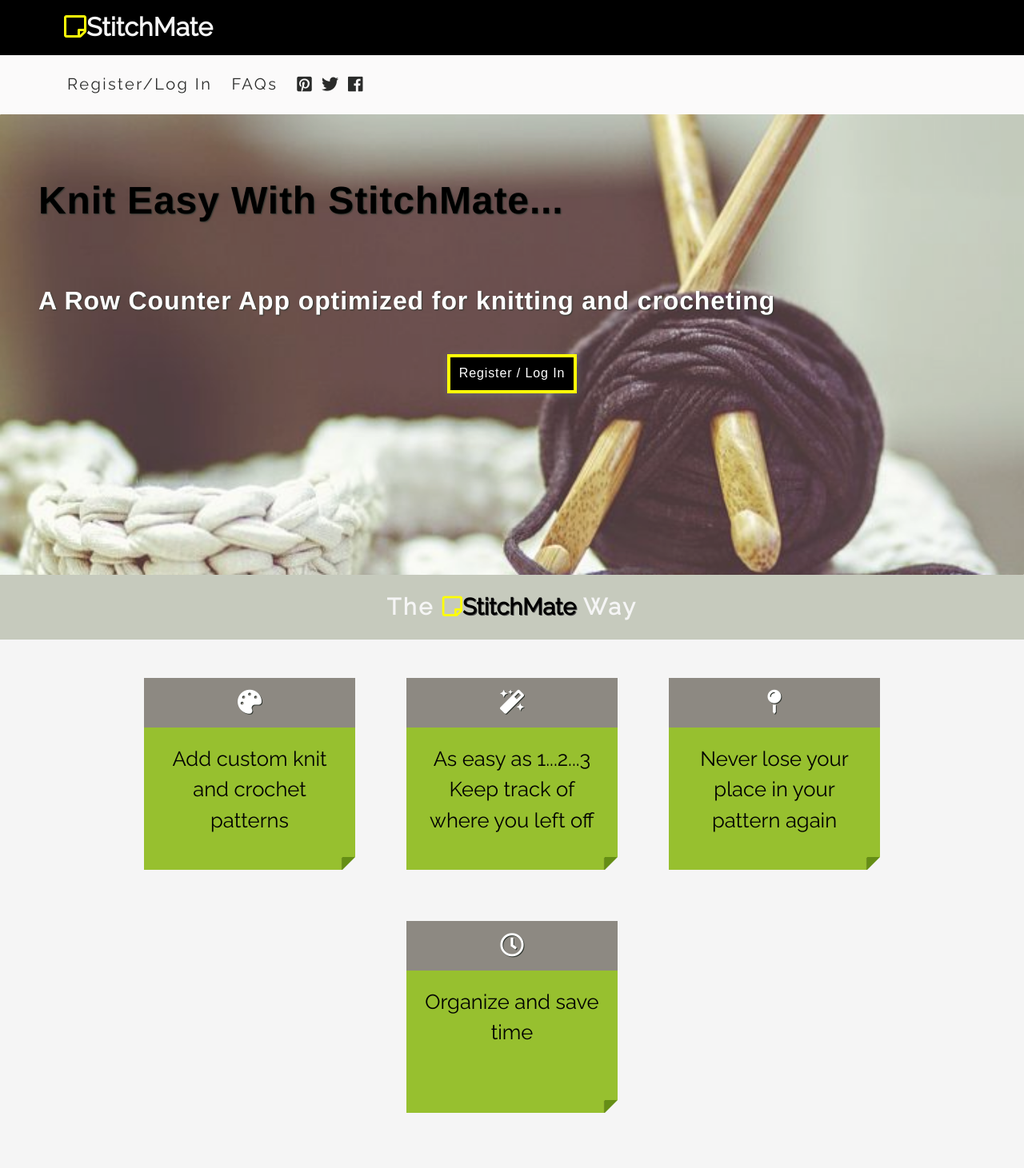
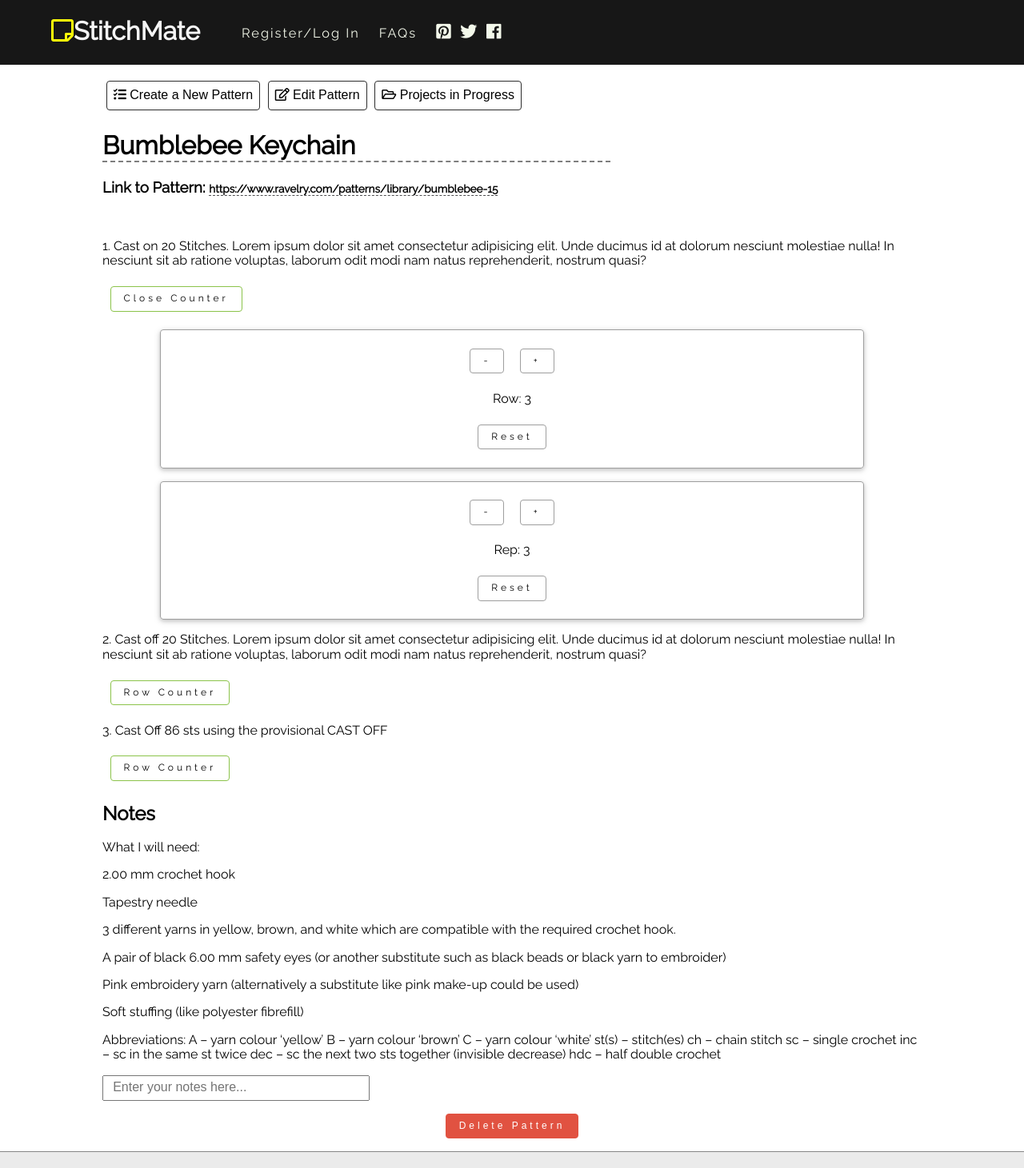
Before and after one commit to TatyCat/stitchmate, a React (Create React App) app: page / in a window 1280 px wide. Shown: the top 1461 px of the page at 80% size. Built offline with nearby package versions, Linux system fonts and the light colour scheme.

Commit message:
compeleted hard coded mock up of pattern page

```diff
--- a/src/App.js
+++ b/src/App.js
@@ -10,11 +10,11 @@
   render() {
     return (
       <>
-        {/* <Nav /> */}
-        <Landing />
+        <Nav />
+        {/* <Landing /> */}
         {/* <LogIn /> */}
         {/* <HomeProfile /> */}
-        {/* <PatternPg /> */}
+        <PatternPg />
         <Footer />
       </>
     )
--- a/src/components/PatternPg.js
+++ b/src/components/PatternPg.js
@@ -4,8 +4,97 @@
   render() {
     return (
       <div>
+        <main id="pattern-pg">
+          <header>
+            <button className="w3-button w3-ripple pattern-nav-button"><a><i className="fas fa-tasks"></i> Create a New Pattern</a></button>
+            <button className="w3-button w3-ripple pattern-nav-button"><a><i className="far fa-edit"></i> Edit Pattern</a></button>
+            <button className="w3-button w3-ripple pattern-nav-button"><a><i className="far fa-folder-open"></i> Projects in Progress</a></button>
 
-      </div>
+          </header>
+
+          <h1 className="pattern-name stitchBorder">Bumblebee Keychain</h1>
+          <h3>Link to Pattern: <a href={"https://www.ravelry.com/patterns/library/bumblebee-15"}>https://www.ravelry.com/patterns/library/bumblebee-15</a></h3>
+
+          <br />
+          <div className="w3-xlarge w3-container w3-margin-bottom">
+            <div>
+              <p className="patternText"><span className="stepNumberCSS">1.</span> Cast on 20 Stitches. Lorem ipsum dolor sit amet consectetur adipisicing elit. Unde ducimus id at dolorum nesciunt molestiae nulla! In nesciunt sit ab ratione voluptas, laborum odit modi nam natus reprehenderit, nostrum quasi?</p>
+              <div className="rowCounter">
+                <button className="w3-wide w3-border w3-border-light-green w3-small w3-ripple w3-btn w3-round w3-hover-light-green" id="step1">Close Counter</button>
+
+                <div class="rowCounterCard">
+                  <button className="w3-ripple ">-</button>
+                  <button className="w3-ripple " >+</button>
+                  <p>Row: 3</p>
+                  <p><button className="w3-ripple ">Reset</button></p>
+                </div>
+                <div class="repCounterCard">
+                  <button className="w3-ripple ">-</button>
+                  <button className="w3-ripple ">+</button>
+                  <p>Rep: 3</p>
+                  <p><button className="w3-ripple ">Reset</button></p>
+                </div>
+
+              </div>
+
+              <div id="rowCountAdd" className="rowCountOpen"></div>
+            </div>
+          </div>
+
+          <div className="">
+            <div>
+              <p className="patternText"><span className="stepNumberCSS">2.</span> Cast off 20 Stitches. Lorem ipsum dolor sit amet consectetur adipisicing elit. Unde ducimus id at dolorum nesciunt molestiae nulla! In nesciunt sit ab ratione voluptas, laborum odit modi nam natus reprehenderit, nostrum quasi?</p>
+              <div className="rowCounter">
+                <button className="w3-wide w3-border w3-border-light-green w3-small w3-ripple w3-btn w3-round w3-hover-light-green" id="step1">Row Counter</button>
+              </div>
+
+              <div id="rowCountAdd" className="rowCountOpen"></div>
+            </div>
+          </div>
+
+          <div className="w3-xlarge w3-container w3-margin-bottom">
+            <div>
+              <p className="patternText"><span className="stepNumberCSS">3.</span> Cast Off 86 sts using the provisional CAST OFF</p>
+              <div className="rowCounter">
+                <button className="w3-wide w3-border w3-border-light-green w3-small w3-ripple w3-btn w3-round w3-hover-light-green" id="step1">Row Counter</button>
+              </div>
+
+              <div id="rowCountAdd" className="rowCountOpen"></div>
+            </div>
+          </div>
+
+
+
+
+          <h2>Notes</h2>
+          <p>What I will need:</p>
+          <p>2.00 mm crochet hook</p>
+          <p>Tapestry needle</p>
+          <p>3 different yarns in yellow, brown, and white which are compatible with the required crochet hook.</p>
+          <p>A pair of black 6.00 mm safety eyes (or another substitute such as black beads or black yarn to embroider)</p>
+          <p>Pink embroidery yarn (alternatively a substitute like pink make-up could be used)</p>
+          <p>Soft stuffing (like polyester fibrefill)</p>
+          <p>Abbreviations:
+            A – yarn colour ‘yellow’
+            B – yarn colour ‘brown’
+           C – yarn colour ‘white’
+           st(s) – stitch(es)
+           ch – chain stitch
+           sc – single crochet
+           inc – sc in the same st twice
+           dec – sc the next two sts together (invisible
+          decrease)
+           hdc – half double crochet
+            </p>
+          <input type={Text} placeholder="Enter your notes here..." />
+          <br />
+
+          <section>
+            <p className="delete-pattern">
+              <button className="w3-red w3-btn w3-center w3-round w3-large w3-ripple w3-wide">Delete Pattern</button></p>
+          </section>
+        </main >
+      </div >
     );
   }
 }
--- a/src/index.css
+++ b/src/index.css
@@ -452,24 +452,6 @@
   overflow: hidden;
 }
 
-/*
-
-.stitchBorder {
-    width: 12pc;
-    border-bottom: #7e7e7e 2px dashed;
-    font-weight: 600;
-}
-
-#stepNumberDropDown{
-    width: 13%;
-    max-width: 14%;
-}
-
-.stepNumberCSS{
-    font-weight: 600;
-    font-size: 125.5%;
-} */
-
 @media (max-width: 650px) {
   nav ul {
     letter-spacing: .2ch;
@@ -527,3 +509,122 @@
     font-size: calc(2vh + .5vw);
   }
 }
+
+/* Pattern Page */
+
+#pattern-pg {
+  margin: 0 10%;
+  margin-top: 1rem;
+}
+
+#pattern-pg a:link {
+  text-decoration: none;
+  /* color: rgb(78, 78, 80); */
+  font-size: .85rem;
+  color: #000;
+  border-bottom: rgb(78, 78, 80) 1px dashed;
+}
+
+#pattern-pg .stitchBorder {
+  width: 62%;
+  border-bottom: #7e7e7e 2px dashed;
+  font-weight: 600;
+}
+
+.pattern-nav-button {
+  padding: .5rem;
+  margin: .3rem;
+  border: 1px rgb(44, 44, 44) solid;
+  background: white;
+  border-radius: 4px;
+}
+
+.rowCounter button {
+  background-color: white;
+  border: none;
+  padding: 8px 16px;
+  border-radius: 4px;
+  letter-spacing: 4px;
+  margin: .4rem .6rem;
+  font-family: "Raleway";
+  font-size: 75%;
+}
+
+.rowCounter button:hover {
+  background-color: #8bc34a;
+}
+
+.rowCounter button:nth-child(1) {
+  border: #8bc34a 1px solid;
+}
+
+.rowCounter button:nth-child(2) {
+  border: #E15241 1px solid;
+}
+
+.delete-pattern {
+  display: flex;
+  justify-content: center;
+}
+
+input {
+  padding: .3rem .7rem;
+  width: 30%;
+  resize: horizontal;
+  overflow: auto;
+}
+
+.delete-pattern button {
+  border: #E15241 1px solid;
+  background-color: #E15241;
+  color: white;
+  padding: 8px 16px;
+  border-radius: 4px;
+  letter-spacing: 4px;
+  font-size: 75%;
+}
+
+.w3-ripple:active {
+  opacity: 0.5
+}
+
+.w3-ripple {
+  transition: opacity 0s
+}
+
+.rowCounterCard button {
+  border: rgb(158, 158, 158) 1px solid !important;
+}
+
+.rowCounterCard {
+  text-align: center;
+  border: rgb(158, 158, 158) 1px solid !important;
+  border-radius: 4px;
+  margin: 1rem 4.5rem;
+  padding-top: 1rem;
+  box-shadow: 0 2px 5px 0 rgba(0, 0, 0, 0.16), 0 2px 10px 0 rgba(0, 0, 0, 0.12);
+}
+
+.repCounterCard button {
+  border: rgb(158, 158, 158) 1px solid !important;
+}
+
+.repCounterCard {
+  text-align: center;
+  border: rgb(158, 158, 158) 1px solid !important;
+  border-radius: 4px;
+  margin: 1rem 4.5rem;
+  padding-top: 1rem;
+  box-shadow: 0 2px 5px 0 rgba(0, 0, 0, 0.16), 0 2px 10px 0 rgba(0, 0, 0, 0.12);
+}
+
+/*
+#stepNumberDropDown {
+  width: 13%;
+  max-width: 14%;
+}
+
+.stepNumberCSS {
+  font-weight: 600;
+  font-size: 125.5%;
+} */
```
